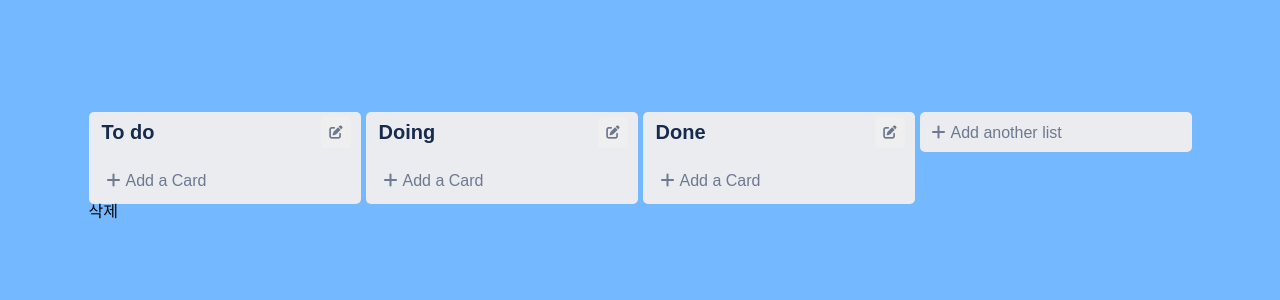
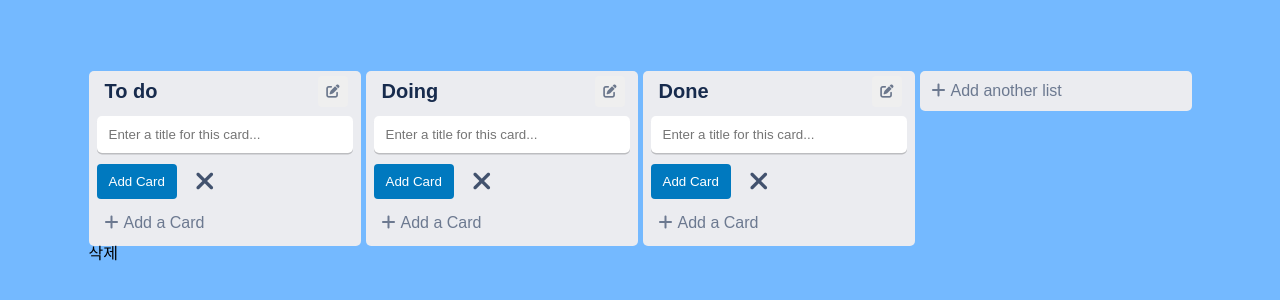
Before and after one commit to lee-yun-pyo/kanban-app, a React (Create React App) app: page / in a window 1280 px wide. Shown: the part 234-534 px from the top of the page. Built offline with nearby package versions, Linux system fonts and the light colour scheme.

Commit message:
Add card 기능 구현

```diff
--- a/src/Components/DroppableCategory.tsx
+++ b/src/Components/DroppableCategory.tsx
@@ -11,7 +11,7 @@ const Wrapper = styled.div`
   border-radius: 5px;
   width: 272px;
   height: fit-content;
-  padding: 0 5px;
+  padding: 0 8px;
 `;
 
 const TitleDiv = styled.div`
@@ -68,19 +68,13 @@ const Board = styled.ul<IBoardProps>`
       ? "#E2E4EA"
       : "#ebecf0"};
   /* flex-grow: 1; */
-  li {
-    color: blue;
-    &:last-child {
-      color: red;
-    }
-  }
 `;
 
 const AddCardDiv = styled.div`
-  padding: 5px;
+  margin: 5px 0;
 `;
 
-const AddCard = styled.div`
+const AddCardBtn = styled.div`
   padding: 10px 8px;
   border-radius: 5px;
   cursor: pointer;
@@ -92,6 +86,46 @@ const AddCard = styled.div`
   }
   span {
     color: #6c7990;
+  }
+`;
+
+const AddCard = styled.div`
+  background-color: #ffffff;
+  border-radius: 5px;
+  padding: 10px;
+  margin-bottom: 11px;
+  box-shadow: 0px 1.5px 0px rgba(0, 0, 0, 0.2);
+`;
+
+const CardInput = styled.input`
+  width: 100%;
+  outline: none;
+  border: none;
+`;
+
+const BtnDiv = styled.div`
+  display: flex;
+`;
+
+const SaveBtn = styled.button`
+  padding: 10px 12px;
+  background-color: #0079bf;
+  color: #fff;
+  border: none;
+  cursor: pointer;
+  border-radius: 4px;
+  margin-right: 10px;
+`;
+
+const XButton = styled.button`
+  background-color: transparent;
+  border: none;
+  color: #42526e;
+  cursor: pointer;
+  border-radius: 4px;
+  padding: 0 8px;
+  :hover {
+    background-color: #dadbe2;
   }
 `;
 
@@ -157,15 +191,32 @@ function DroppableCategory({ todos, boardId }: IDroppableProps) {
             </Board>
           )}
         </Droppable>
+        <div>
+          <form onSubmit={handleSubmit(onValid)}>
+            <AddCard>
+              <CardInput
+                {...register("todo", { required: true })}
+                placeholder="Enter a title for this card..."
+                type="text"
+              />
+            </AddCard>
+            <BtnDiv>
+              <SaveBtn type="button">Add Card</SaveBtn>
+              <XButton type="button">
+                <i className="fa-solid fa-xmark fa-2x"></i>
+              </XButton>
+            </BtnDiv>
+          </form>
+        </div>
         <AddCardDiv>
-          <AddCard>
+          <AddCardBtn>
             <span>
               <span style={{ marginRight: "5px" }}>
                 <i className="fa-solid fa-plus"></i>
               </span>
               Add a Card
             </span>
-          </AddCard>
+          </AddCardBtn>
         </AddCardDiv>
         {/* <Form onSubmit={handleSubmit(onValid)}>
           <input
```
